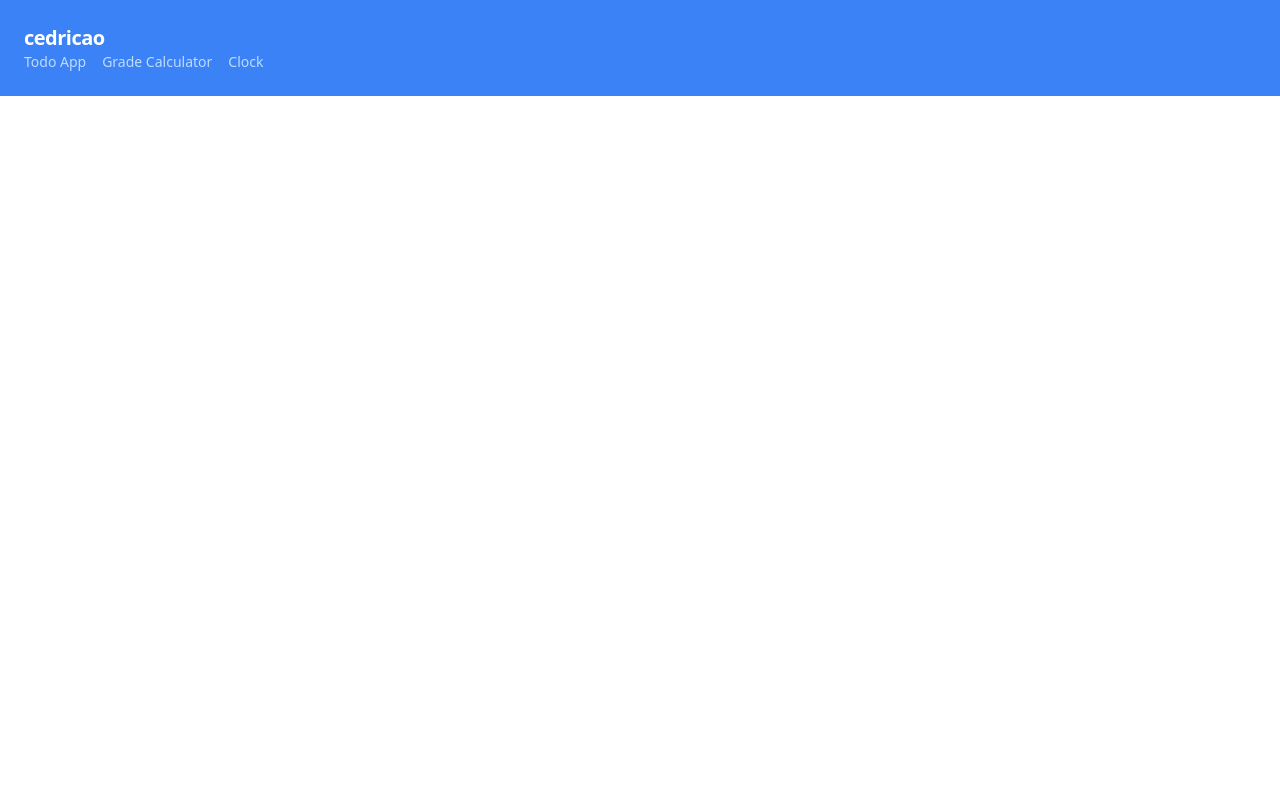
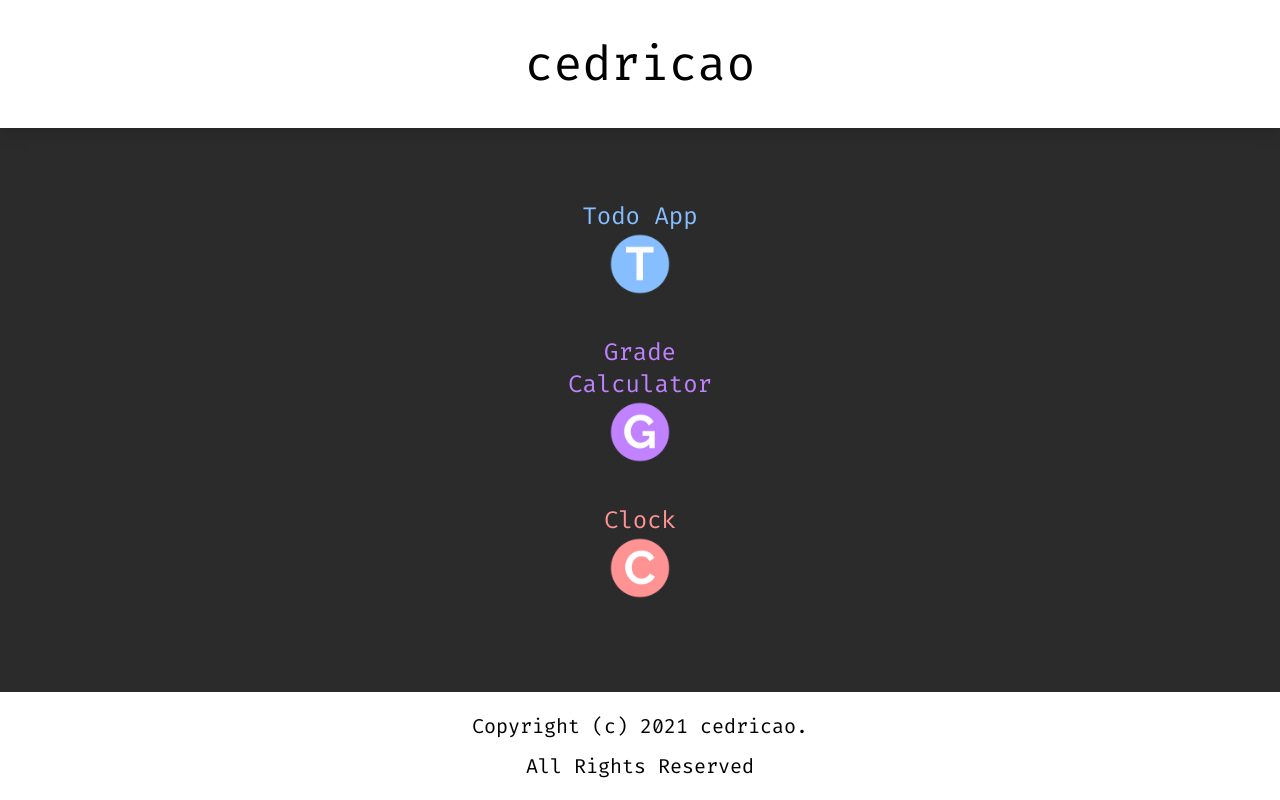
Before and after one commit to cedricouellet/cedricao.com, a website: page index.html in a window 1280 px wide. Drawn offline with nearby package versions, Linux system fonts and the light colour scheme; files that its build step writes are made by us from their sources.

Commit message:
version 1 complete

```diff
--- a/index.html
+++ b/index.html
@@ -8,24 +8,34 @@
     <link rel="stylesheet" href="dist/css/styles.css" />
   </head>
   <body>
-    <div class="navbar">
-      <div class="navbar-nav">
-        <span class="nav-brand">
-          <a class="nav-brand-link" href="https://www.cedricao.tk">cedricao</a>
-        </span>
-        <ul class="nav-ul">
-          <li class="nav-li">
-            <a href="https://www.todo.cedricao.tk" class="nav-link">Todo App</a>
-          </li>
-          <li class="nav-li">
-            <a href="https://www.grade-calculator.cedricao.tk" class="nav-link"
-              >Grade Calculator</a
-            >
-          </li>
-          <li class="nav-li">
-            <a href="https://www.clock.cedricao.tk" class="nav-link">Clock</a>
-          </li>
-        </ul>
+    <div id="topBar">
+      <p id="brand">cedricao</p>
+    </div>
+    <div class="container">
+      <div id="todoApp" class="item">
+        <a href="https://www.todo.cedricao.tk">
+          <p>Todo App</p>
+          <img src="dist/img/todo.png" />
+        </a>
+      </div>
+      <div id="gradeCalculator" class="item">
+        <a href="https://www.grade-calculator.cedricao.tk">
+          <p>Grade</p>
+          <p>Calculator</p>
+          <img src="dist/img/grade-calculator.png" />
+        </a>
+      </div>
+      <div id="clock" class="item">
+        <a href="https://www.clock.cedricao.tk">
+          <p>Clock</p>
+          <img src="dist/img/clock.png" />
+        </a>
+      </div>
+    </div>
+    <div id="bottomBar">
+      <div id="copyright">
+        <p class="pb-3">Copyright (c) 2021 cedricao.</p>
+        <p>All Rights Reserved</p>
       </div>
     </div>
   </body>
--- a/src/css/styles.css
+++ b/src/css/styles.css
@@ -2,52 +2,89 @@
 @tailwind components;
 @tailwind utilities;
 
-.navbar {
-  @apply flex
-  items-center
-  justify-between
-  flex-wrap
-  bg-blue-500
-  p-6;
+@font-face {
+  font-family: "Fira Code";
+  src: url("../font/FiraCode-Regular.ttf");
 }
 
-.navbar-nav {
+html {
+  width: 100%;
+  height: 100%;
+  overflow: hidden;
 }
 
-.nav-brand {
-  @apply flex
-  items-center
-  flex-shrink-0
-  text-white
-  mr-6;
+body {
+  background: #2b2b2b;
+  font-family: "Fira Code";
 }
 
-.nav-brand-link {
-  @apply font-semibold
-  text-xl
-  tracking-tight;
+img {
+  @apply w-16
+    m-auto;
 }
 
-.nav-ul {
-  @apply w-full
-  block
-  flex-grow
-  lg:flex
-  lg:items-center
-  lg:w-auto;
+.container {
+  @apply z-0
+    flex flex-col
+    text-center
+    items-center
+    left-1/2
+    top-1/2
+    absolute
+    transform
+    -translate-x-1/2
+    -translate-y-1/2;
 }
 
-.nav-li {
-  @apply text-sm
-  lg:flex-grow;
+#topBar {
+  @apply absolute
+    w-full
+    py-10
+    shadow-lg z-20;
 }
 
-.nav-link {
-  @apply block
-  mt-4
-  lg:inline-block
-  lg:mt-0
-  text-blue-200
-  hover:text-white
-  mr-4;
+#bottomBar {
+  @apply w-full
+    py-5
+    shadow-xl
+    bottom-0
+    absolute
+    z-10;
 }
+
+#copyright {
+  @apply text-center
+    text-black
+    text-xl;
+}
+
+#brand {
+  @apply text-center
+    text-black
+    text-5xl;
+}
+
+#topBar,
+#bottomBar {
+  background: #ffffff;
+}
+
+#clock p {
+  color: #ff9393;
+}
+
+#todoApp p {
+  color: #86beff;
+}
+
+#gradeCalculator p {
+  color: #c082ff;
+}
+
+.item {
+  @apply p-5;
+}
+
+.item p {
+  @apply text-2xl;
+}
--- a/tailwind.config.js
+++ b/tailwind.config.js
@@ -1,3 +1,5 @@
+const colors = require('tailwindcss/colors');
+
 module.exports = {
   theme: {
     container: {
```
Also changed, not shown: dist/font/FiraCode-Regular.ttf (added), dist/img/clock.png (added), dist/img/grade-calculator.png (added), dist/img/todo.png (added).
